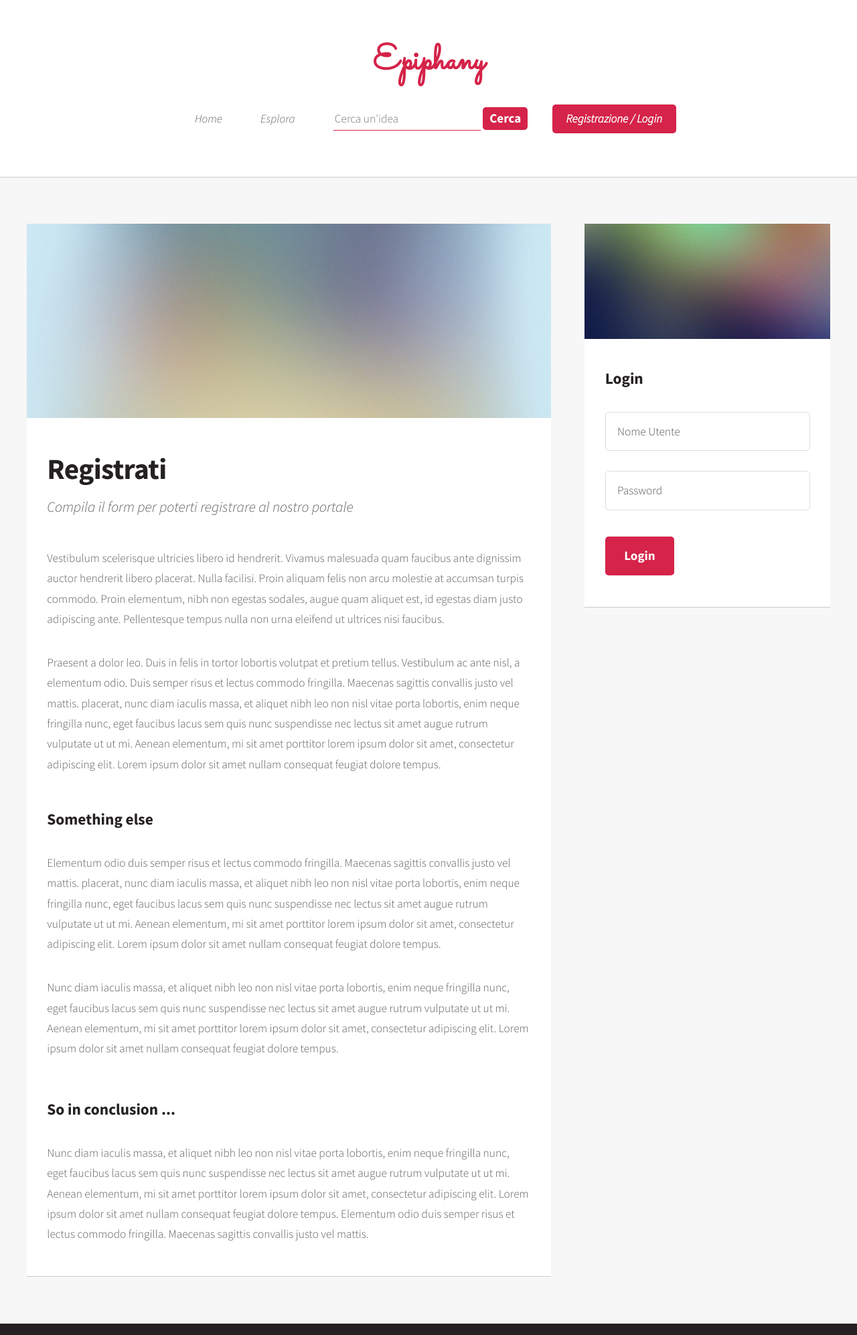
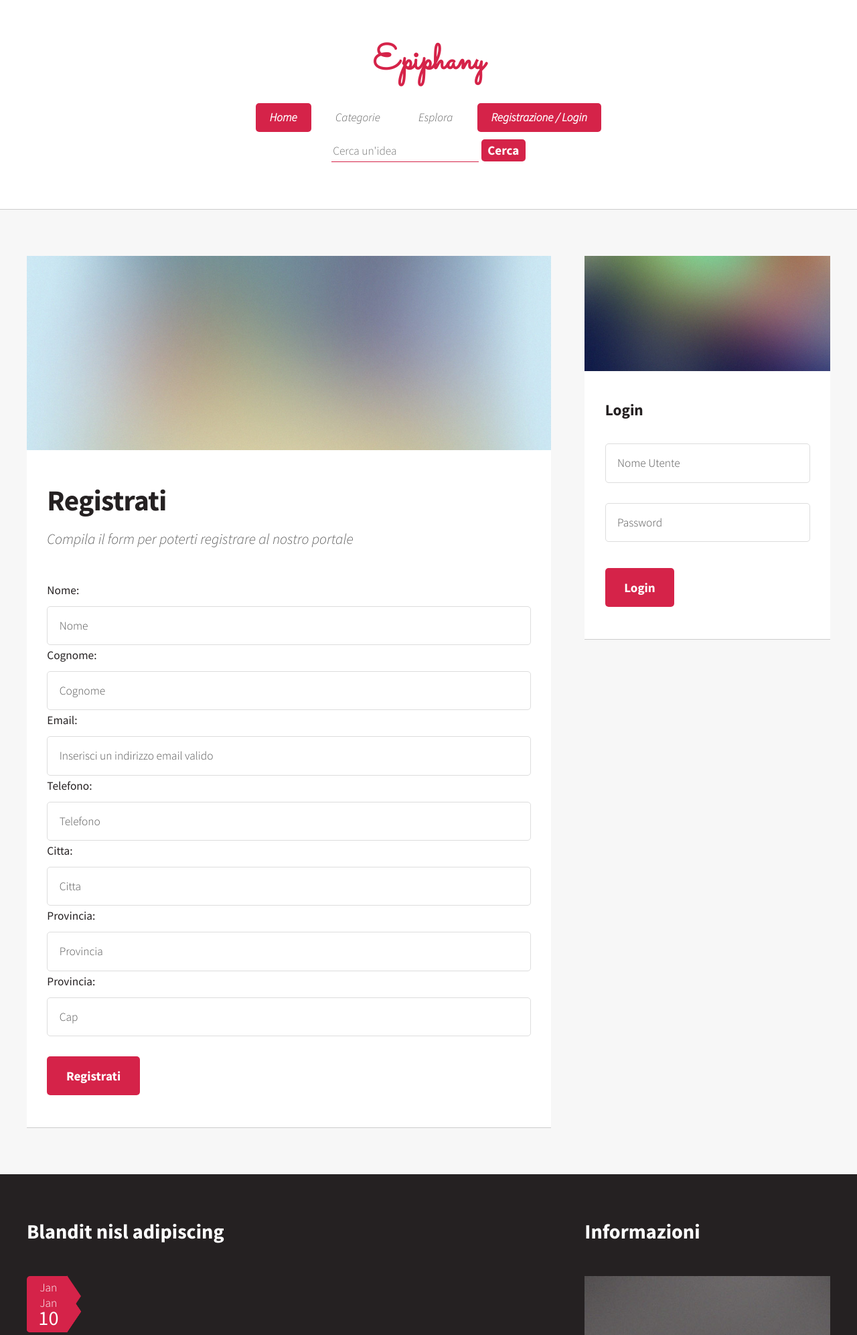
Before and after one commit to LucaCastellaro/Epiphany, a PHP site: page /reg-loginform.php in a window 1280 px wide. Shown: the top 1993 px of the page at 67% size. Run offline with PHP 8.4, Linux system fonts and the light colour scheme.

Commit message:
v160415.1034
-tolto campo cerca dal menu e inserito in una sezione sopra il banner
cosi si vede sempre
-il footer lo sto modificando ma non ho fatto tempo a finirlo
-al momento visto che non c'è il database per fare le parti dinamiche
sto usando i file

```diff
--- /dev/null
+++ b/categorie.txt
@@ -0,0 +1,8 @@
+Abbigliamento
+Auto e moto
+Gioielli
+Prima infanzia
+Casa e ufficio
+Computers
+Social media
+Applications
--- a/css/style-mobile.css
+++ b/css/style-mobile.css
@@ -340,3 +340,8 @@
 		{
 			padding: 0.75em 1.25em 0.75em 1.25em;
 		}
+
+#box-cerca
+		{
+			padding: 0 1em 0 1em;
+		}
--- a/css/style.css
+++ b/css/style.css
@@ -37,13 +37,16 @@
 		font-weight: 300;
 		color: #5d5d5d;
 	}
-	#li-cerca input[type="text"]{
+	#box-cerca input[type="text"]{
 		border:none;
 		border-bottom: 1px solid #d52349;
 		outline:none;
 	}
-	#li-cerca input[type="button"]{
-		padding: 0px 10px 0px 10px;
+	#box-cerca input[type="button"]{
+		padding: 0 0.5em 0 0.5em;
+	}
+	#box-cerca{
+		padding-top:1em;
 	}
 	strong, b
 	{
@@ -862,3 +865,73 @@
 			border-radius: 5px;
 			margin: 0;
 		}
+
+/****************************************************/
+/*CATEGORIE FOOTER*/
+/****************************************************/
+ul.categories
+			{
+			}
+
+				ul.categories li
+				{
+					position: relative;
+					border-top: solid 1px #ddd;
+					padding: 0;
+					display:inline;
+				}
+
+				ul.categories .categ
+				{
+					display: block;
+					position: absolute;
+					left: 0;
+					top: 1.3em;
+					background-color: #d52349;
+					height: 3.5em;
+					text-align: center;
+					color: #fff;
+					line-height: 1em;
+					border-top-left-radius: 5px;
+					border-bottom-left-radius: 5px;
+					padding: 0.5em 0.75em 0 1em;
+				}
+
+					ul.categories .categ:after
+					{
+						content: '';
+						position: absolute;
+						bottom: 0;
+						right: -1.2em;
+						border-left: solid 1.25em #d52349;
+						border-top: solid 1.8em transparent;
+						border-bottom: solid 1.8em transparent;
+					}
+
+					ul.categories .categ strong
+					{
+						display: block;
+						font-size: 1.75em;
+						padding-top: 0.15em;
+					}
+
+				ul.categories h3
+				{
+					font-size: 1.1em;
+				}
+
+				ul.categories p
+				{
+					margin: 0;
+				}
+
+				ul.categories li:first-child
+				{
+					border-top: 0;
+					padding-top: 0;
+				}
+
+					ul.categories li:first-child .categ
+					{
+						top: 0;
+					}
--- a/footer.php
+++ b/footer.php
@@ -6,31 +6,21 @@
 								<header>
 									<h2>Blandit nisl adipiscing</h2>
 								</header>
-								<ul class="dates">
+								<ul class="categories">
 									<li>
-										<span class="date">Jan <strong>27</strong></span>
-										<h3><a href="#">Lorem dolor sit amet veroeros</a></h3>
-										<p>Ipsum dolor sit amet veroeros consequat blandit ipsum phasellus lorem consequat etiam.</p>
+										<span class="categ">Jan <strong>12</strong></span>
 									</li>
 									<li>
-										<span class="date">Jan <strong>23</strong></span>
-										<h3><a href="#">Ipsum sed blandit nisl consequat</a></h3>
-										<p>Blandit phasellus lorem ipsum dolor tempor sapien tortor hendrerit adipiscing feugiat lorem.</p>
+										<span class="categ">Jan <strong>12</strong></span>
 									</li>
 									<li>
-										<span class="date">Jan <strong>15</strong></span>
-										<h3><a href="#">Magna tempus lorem feugiat</a></h3>
-										<p>Dolore consequat sed phasellus lorem sed etiam nullam dolor etiam sed amet sit consequat.</p>
+										<span class="categ">Jan <strong>15</strong></span>
 									</li>
 									<li>
-										<span class="date">Jan <strong>12</strong></span>
-										<h3><a href="#">Dolore tempus ipsum feugiat nulla</a></h3>
-										<p>Feugiat lorem dolor sed nullam tempus lorem ipsum dolor sit amet nullam consequat.</p>
+										<span class="categ">Jan <strong>12</strong></span>
 									</li>
 									<li>
-										<span class="date">Jan <strong>10</strong></span>
-										<h3><a href="#">Blandit tempus aliquam?</a></h3>
-										<p>Feugiat sed tempus blandit tempus adipiscing nisl lorem ipsum dolor sit amet dolore.</p>
+										<span class="categ">Jan <strong>10</strong></span>
 									</li>
 								</ul>
 							</section>
--- a/reg-loginform.php
+++ b/reg-loginform.php
@@ -36,16 +36,23 @@
 					<!-- Nav -->
 						<nav id="nav">
 							<ul>
-								<li><a href="index.php">Home</a></li>
-<!--								<li>
+								<li class="current"><a href="index.php">Home</a></li>
+								<li>
 									<a href="">Categorie</a>
 									<ul>
-										<li><a href="#">Lorem ipsum dolor</a></li>
+                                    	<?php
+                                        	$f=fopen("categorie.txt","r");
+												while($riga=fgets($f))
+												{
+													echo "<li><a href=\"#\">".$riga."</a></li>";
+												}
+												?>
+										<!--li><a href="#">Lorem ipsum dolor</a></li>
 										<li><a href="#">Magna phasellus</a></li>
 										<li><a href="#">Etiam dolore nisl</a></li>
 										<li>
 											<a href="">Phasellus consequat</a>
-											<ul>
+											<!--<ul>
 												<li><a href="#">Magna phasellus</a></li>
 												<li><a href="#">Etiam dolore nisl</a></li>
 												<li><a href="#">Veroeros feugiat</a></li>
@@ -53,11 +60,11 @@
 												<li><a href="#">Dolore adipiscing</a></li>
 											</ul>
 										</li>
-										<li><a href="#">Veroeros feugiat</a></li>
+										<li><a href="#">Veroeros feugiat</a></li-->
 									</ul>
 								</li>
--->								<li><a href="left-sidebar.html">Esplora</a></li>
-<li id="li-cerca"><a href=""><input type="text" name="cerca" id="cerca" placeholder="Cerca un'idea"> <input type="button" name="bt_cerca" id="bt_cerca" value="Cerca"></a></li>
+							<li><a href="left-sidebar.html">Esplora</a></li>
+<!--li id="li-cerca"><a href=""><input type="text" name="cerca" id="cerca" placeholder="Cerca un'idea"> <input type="button" name="bt_cerca" id="bt_cerca" value="Cerca"></a></li-->
 <!--                                                      		<li><a href="right-sidebar.html">Crea</a></li>
 
                             				COMMENTO IMPORTANTE: il pulsante "crea" pulsante facciamolo "vedere" solo se è già stato fatto il login (:
@@ -66,6 +73,14 @@
 
 							</ul>
 						</nav>
+                         <section>
+							<header>
+								<div id="box-cerca"><input type="text" name="cerca" id="cerca" placeholder="Cerca un'idea">
+                                <input type="button" name="bt_cerca" id="bt_cerca" value="Cerca">
+                                </div>
+							</header>
+						</section>
+
 				</div>
 			</div>
 
@@ -82,50 +97,20 @@
 										<h2>Registrati</h2>
 										<p>Compila il form per poterti registrare al nostro portale</p>
 									</header>
-									<p>
-										Vestibulum scelerisque ultricies libero id hendrerit. Vivamus malesuada quam faucibus ante dignissim auctor
-										hendrerit libero placerat. Nulla facilisi. Proin aliquam felis non arcu molestie at accumsan turpis commodo.
-										Proin elementum, nibh non egestas sodales, augue quam aliquet est, id egestas diam justo adipiscing ante.
-										Pellentesque tempus nulla non urna eleifend ut ultrices nisi faucibus.
-									</p>
-									<p>
-										Praesent a dolor leo. Duis in felis in tortor lobortis volutpat et pretium tellus. Vestibulum ac ante nisl,
-										a elementum odio. Duis semper risus et lectus commodo fringilla. Maecenas sagittis convallis justo vel mattis.
-										placerat, nunc diam iaculis massa, et aliquet nibh leo non nisl vitae porta lobortis, enim neque fringilla nunc,
-										eget faucibus lacus sem quis nunc suspendisse nec lectus sit amet augue rutrum vulputate ut ut mi. Aenean
-										elementum, mi sit amet porttitor lorem ipsum dolor sit amet, consectetur adipiscing elit. Lorem ipsum dolor
-										sit amet nullam consequat feugiat dolore tempus.
-									</p>
-									<section>
-										<header>
-											<h3>Something else</h3>
-										</header>
-										<p>
-											Elementum odio duis semper risus et lectus commodo fringilla. Maecenas sagittis convallis justo vel mattis.
-											placerat, nunc diam iaculis massa, et aliquet nibh leo non nisl vitae porta lobortis, enim neque fringilla nunc,
-											eget faucibus lacus sem quis nunc suspendisse nec lectus sit amet augue rutrum vulputate ut ut mi. Aenean
-											elementum, mi sit amet porttitor lorem ipsum dolor sit amet, consectetur adipiscing elit. Lorem ipsum dolor
-											sit amet nullam consequat feugiat dolore tempus.
-										</p>
-										<p>
-											Nunc diam iaculis massa, et aliquet nibh leo non nisl vitae porta lobortis, enim neque fringilla nunc,
-											eget faucibus lacus sem quis nunc suspendisse nec lectus sit amet augue rutrum vulputate ut ut mi. Aenean
-											elementum, mi sit amet porttitor lorem ipsum dolor sit amet, consectetur adipiscing elit. Lorem ipsum dolor
-											sit amet nullam consequat feugiat dolore tempus.
-										</p>
-									</section>
-									<section>
-										<header>
-											<h3>So in conclusion ...</h3>
-										</header>
-										<p>
-											Nunc diam iaculis massa, et aliquet nibh leo non nisl vitae porta lobortis, enim neque fringilla nunc,
-											eget faucibus lacus sem quis nunc suspendisse nec lectus sit amet augue rutrum vulputate ut ut mi. Aenean
-											elementum, mi sit amet porttitor lorem ipsum dolor sit amet, consectetur adipiscing elit. Lorem ipsum dolor
-											sit amet nullam consequat feugiat dolore tempus. Elementum odio duis semper risus et lectus commodo fringilla.
-											Maecenas sagittis convallis justo vel mattis.
-										</p>
-									</section>
+                                    <section>
+                                    	<form id="reg_form" name="reg_form" method="post" action="">
+                                        	<label id="label-reg_nome">Nome: </label><input type="text" name="reg_nome" id="reg_nome" placeholder="Nome">
+                                            <label id="label-reg_cognome">Cognome: </label><input type="text" name="reg_cognome" id="reg_cognome" placeholder="Cognome">
+                                        	<label id="label-reg_mail">Email: </label><input type="text" name="reg_mail" id="reg_mail" placeholder="Inserisci un indirizzo email valido">
+                                            <label id="label-reg_telefono">Telefono: </label><input type="text" name="reg_tel" id="reg_tel" placeholder="Telefono">
+                                        	<label id="label-reg_citta">Citta: </label><input type="text" name="reg_citta" id="reg_citta" placeholder="Citta">
+                                            <label id="label-reg_provincia">Provincia: </label><input type="text" name="reg_provincia" id="reg_provincia" placeholder="Provincia">
+                                            <label id="label-reg_cap">Provincia: </label><input type="text" name="reg_cap" id="reg_cap" placeholder="Cap">
+
+                                            <br>
+                                            <input type="button" name="bt-reg_form" id="bt-reg_form" value="Registrati">
+                                        </form>
+                                    </section>
 								</article>
 
 						</div>
@@ -138,7 +123,7 @@
 										<h3>Login</h3>
 									</header>
 									<p>
-                                    	<form name="form-login" id="form_login" method="post" action="">
+                                    	<form name="form_login" id="form_login" method="post" action="">
 	                                    	<input type="text" name="user_login" id="user_login" placeholder="Nome Utente"><br>
 	                                    	<input type="password" name="password_login" id="password_login" placeholder="Password">
                                     </p>
```
Also changed, not shown: index.php (+21 -8 lines). Lines whose indentation alone changed are shown as unchanged.
